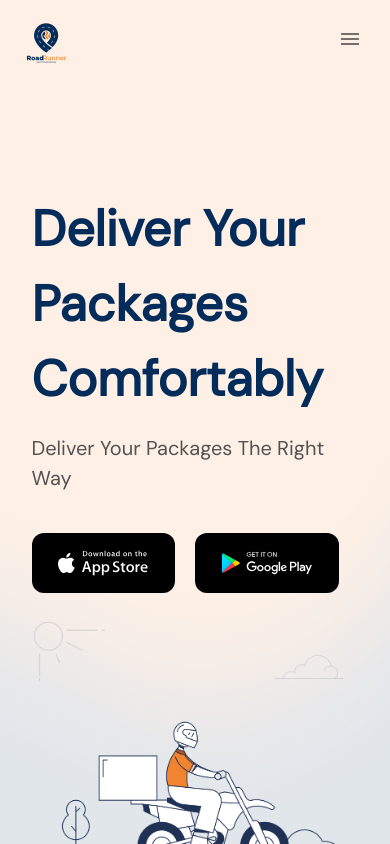
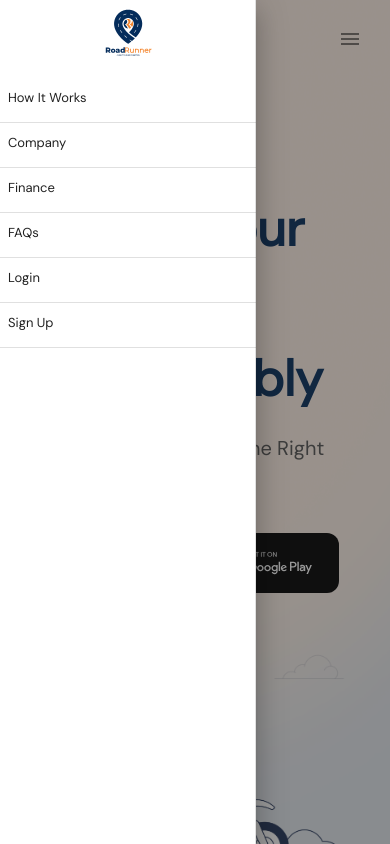
Before and after one commit to sadeeqdev/roadrunner-landing-page, a Vue app: page /home in a window 390 px wide. Both pictures are taken after a click on the button 350 px from the left and 39 px from the top of the page. Shown: the top 844 px of the page. Built offline with nearby package versions, Linux system fonts and the light colour scheme.

Commit message:
Added mobile navbar

```diff
--- a/src/components/Navbar.vue
+++ b/src/components/Navbar.vue
@@ -1,10 +1,11 @@
 <template>
+    <div>
         <v-app-bar height="90px" style="background-color:transparent"
             :class="{ 'setScrollColor': scrolled, 'white': scrolled }" elevate-on-scroll fixed class="nav-appbar">
             <div class="navbar-body d-flex flex-row">
                 <img @click="$router.push('/')" class="navbar-image" src="../assets/img/Roadrunner-Logo.svg">
                 <v-spacer></v-spacer>
-            <v-btn class="d-flex d-sm-none" icon>
+                <v-btn @click="drawer = true" class="d-flex d-sm-none" icon>
                     <v-icon>mdi-menu</v-icon>
                 </v-btn>
                 <div class="navbar-buttons mt-4 d-none d-md-flex">
@@ -45,13 +46,52 @@
                 </div>
             </div>
         </v-app-bar>
+        <v-navigation-drawer v-model="drawer" absolute temporary>
+            <div class="d-flex flex-row justify-center">
+                <img @click="$router.push('/')" style="width:70px; " src="../assets/img/Roadrunner-Logo.svg">
+            </div>
+            <v-list nav dense class="px-0">
+                <v-list-item-group active-class="deep-blue--text text--white-4">
+                    <v-list-item link to="/howitworks" class=" py-0">
+                        <v-list-item-title>How It Works</v-list-item-title>
+                    </v-list-item>
+                    <v-divider></v-divider>
+                    <v-list-item>
+                        <v-list-item-title>Company</v-list-item-title>
+                    </v-list-item>
+                    <v-divider></v-divider>
+
+                    <v-list-item link to="/finance">
+                        <v-list-item-title>Finance</v-list-item-title>
+                    </v-list-item>
+                    <v-divider></v-divider>
+
+                    <v-list-item link to="faqs">
+                        <v-list-item-title>FAQs</v-list-item-title>
+                    </v-list-item>
+                    <v-divider></v-divider>
+
+                    <v-list-item link to="/signup">
+                        <v-list-item-title>Login</v-list-item-title>
+                    </v-list-item>
+                    <v-divider></v-divider>
+
+                    <v-list-item link to="signup">
+                        <v-list-item-title>Sign Up</v-list-item-title>
+                    </v-list-item>
+                    <v-divider></v-divider>
+                </v-list-item-group>
+            </v-list>
+        </v-navigation-drawer>
+    </div>
 </template>
 
 <script>
 export default {
     name: 'Navbar',
     data: () => ({
-        scrolled: false
+        scrolled: false,
+        drawer: false,
     }),
     methods: {
         handleScroll() {
```
Also changed, not shown: src/components/MobileDrawer.vue (added). Lines whose indentation alone changed are shown as unchanged.
